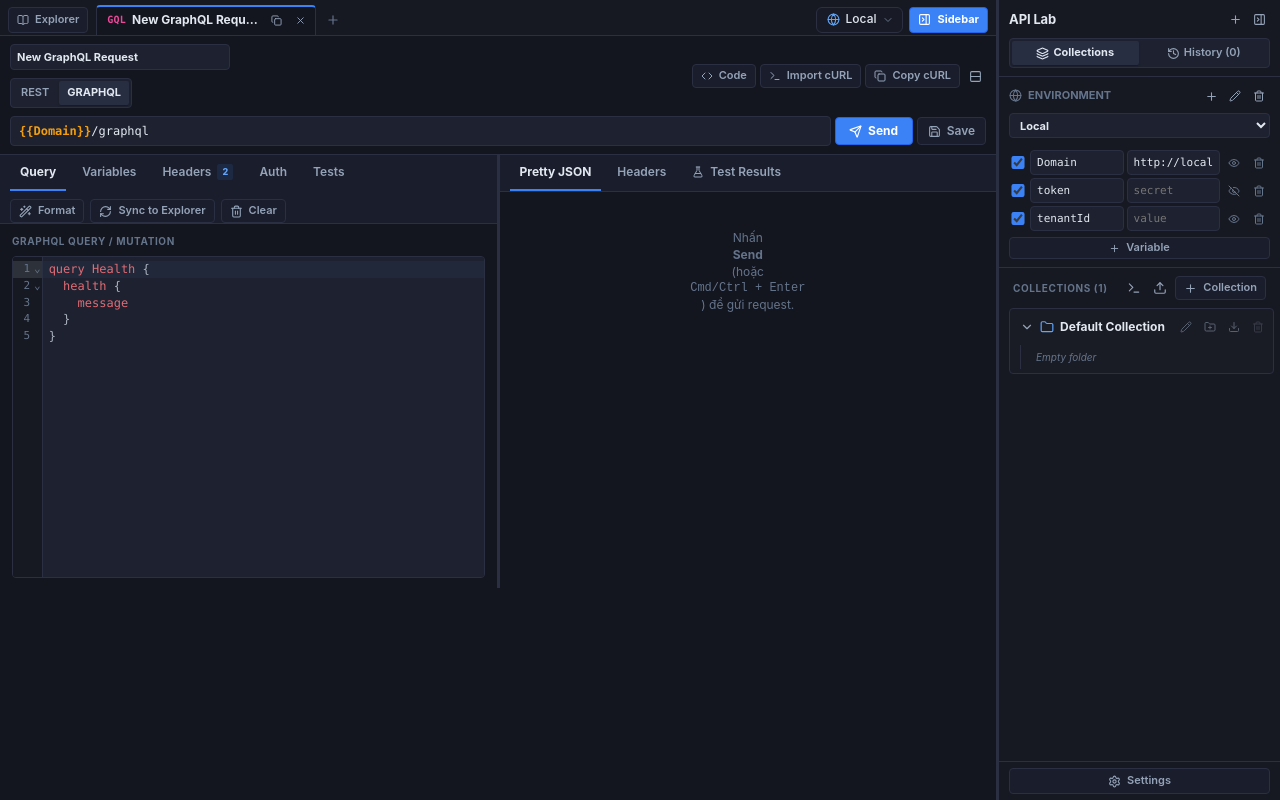
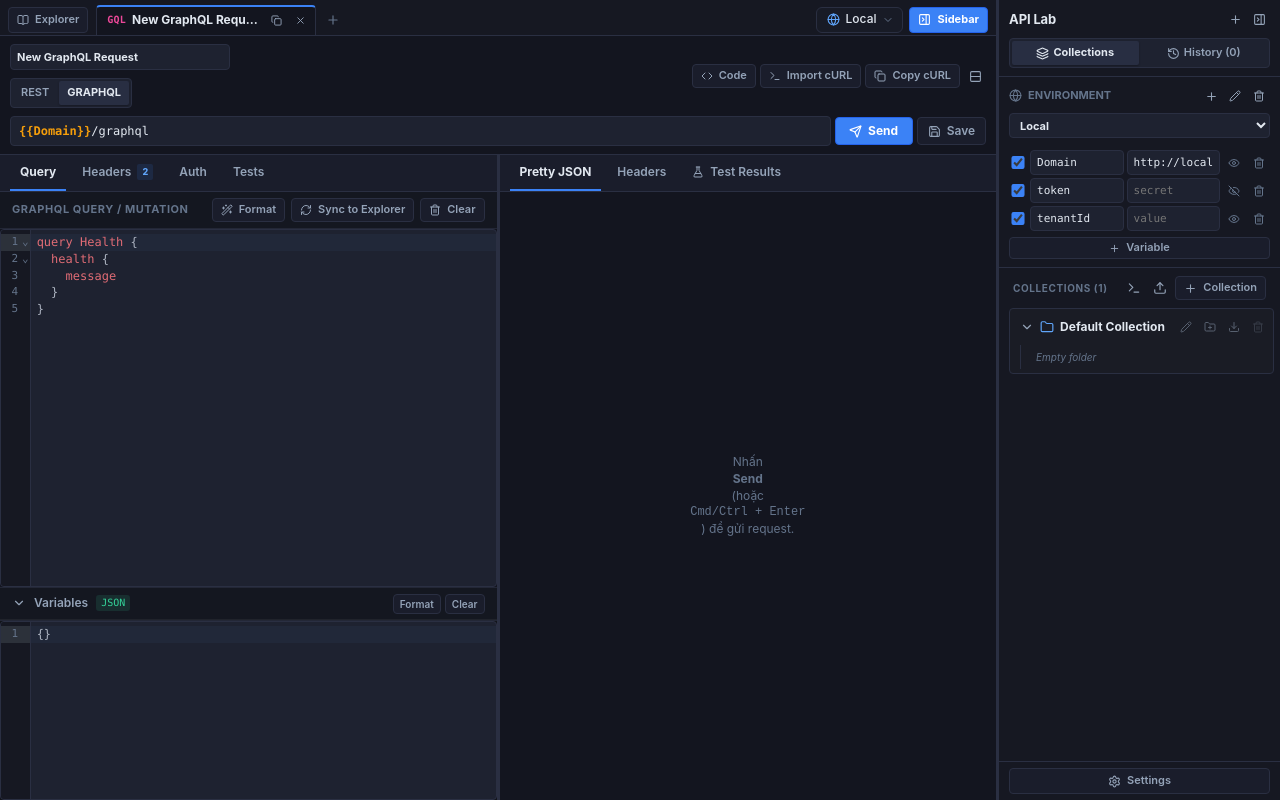
Before and after one commit to khoahocmai/api-dk-lab, a React (Vite) app: page / in a window 1280 px wide. Built offline with nearby package versions, Linux system fonts and the light colour scheme.

Commit message:
Cho cái variables ngang với query

```diff
--- a/data/collections.json
+++ b/data/collections.json
@@ -298,6 +298,7 @@
     "925ff10c-6428-4f56-b1e6-bd84786a0fb2"
   ],
   "expandedFolderIds": [
-    "a6bed4b5-2fa6-49c4-8e17-6af73ac60dd8"
+    "a6bed4b5-2fa6-49c4-8e17-6af73ac60dd8",
+    "785cea12-b358-4f53-bf46-46ebd0bf368c"
   ]
 }
--- a/src/App.css
+++ b/src/App.css
@@ -55,9 +55,14 @@
 
 .main-panel {
   min-width: 0;
+  min-height: 0;
+  height: 100%;
+  width: 100%;
+  flex: 1;
   display: flex;
   flex-direction: column;
   background: var(--bg-panel);
+  overflow: hidden;
 }
 
 .panel-header {
@@ -531,17 +536,23 @@
 .response-panel {
   min-width: 0;
   min-height: 0;
+  height: 100%;
+  width: 100%;
   display: flex;
   flex-direction: column;
   background: var(--bg-panel);
+  overflow: hidden;
 }
 
 .editor-body {
   min-height: 0;
+  height: 100%;
+  width: 100%;
   flex: 1;
   display: flex;
   flex-direction: column;
-  padding: 10px 12px;
+  padding: 0;
+  overflow: hidden;
 }
 
 .response-body {
@@ -1586,27 +1597,47 @@
   background: var(--bg-input);
   display: flex;
   flex-direction: column;
-}
-
-.codemirror-wrapper .cm-editor {
   height: 100%;
-  font-family: var(--font-mono);
+  width: 100%;
+  min-height: 0;
+  flex: 1;
+}
+
+.codemirror-wrapper .cm-editor,
+.cm-theme,
+.cm-editor {
+  height: 100% !important;
+  max-height: 100% !important;
+  display: flex !important;
+  flex-direction: column !important;
+  min-height: 0 !important;
+  font-family: var(--font-mono, monospace) !important;
   font-size: 12px;
   line-height: 1.5;
-  background: var(--bg-input);
-}
-
-.codemirror-wrapper .cm-scroller {
-  overflow: auto;
-  font-family: inherit;
-  background: var(--bg-input);
-}
-
-.codemirror-wrapper .cm-gutters {
-  background: var(--bg-sidebar);
-  border-right: 1px solid var(--border);
-  color: var(--text-dim);
-  font-size: 11px;
+  background: transparent !important;
+}
+
+.codemirror-wrapper .cm-scroller,
+.cm-scroller {
+  overflow: auto !important;
+  flex: 1 1 0% !important;
+  min-height: 0 !important;
+  height: 100% !important;
+  max-height: 100% !important;
+  font-family: var(--font-mono, monospace) !important;
+  background: transparent !important;
+}
+
+.cm-content {
+  min-height: 100% !important;
+}
+
+.codemirror-wrapper .cm-gutters,
+.cm-gutters {
+  background: var(--bg-sidebar) !important;
+  border-right: 1px solid var(--border) !important;
+  color: var(--text-dim) !important;
+  font-size: 11px !important;
 }
 
 /* ==========================================================================
@@ -2279,3 +2310,104 @@
   font-family: var(--font-mono);
   color: var(--text-secondary);
 }
+
+.button-xs {
+  height: 20px;
+  padding: 0 6px;
+  font-size: 10px;
+  gap: 3px;
+}
+
+/* ==========================================================================
+   GRAPHQL UNIFIED QUERY & VARIABLES PANE (Postman Style)
+   ========================================================================== */
+
+.graphql-unified-container {
+  height: 100%;
+  width: 100%;
+  display: flex;
+  flex-direction: column;
+  min-height: 0;
+  overflow: hidden;
+}
+
+.graphql-query-pane {
+  height: 100%;
+  width: 100%;
+  display: flex;
+  flex-direction: column;
+  min-height: 0;
+  overflow: hidden;
+}
+
+.graphql-variables-drawer {
+  height: 100%;
+  width: 100%;
+  display: flex;
+  flex-direction: column;
+  min-height: 0;
+  background: var(--bg-panel);
+  overflow: hidden;
+}
+
+.graphql-vars-header {
+  height: 30px;
+  min-height: 30px;
+  background: #141721;
+  display: flex;
+  align-items: center;
+  justify-content: space-between;
+  padding: 0 10px;
+  border-bottom: 1px solid rgba(255, 255, 255, 0.05);
+  cursor: pointer;
+  user-select: none;
+  transition: background 0.12s ease;
+}
+
+.graphql-vars-header:hover {
+  background: #1a1e2b;
+}
+
+.graphql-vars-header.is-collapsed {
+  border-top: 1px solid var(--border);
+  border-bottom: 0;
+}
+
+.graphql-vars-header-left {
+  display: flex;
+  align-items: center;
+  gap: 6px;
+  font-size: 11px;
+  font-weight: 600;
+  color: var(--text-secondary);
+}
+
+.graphql-vars-header:hover .graphql-vars-header-left {
+  color: var(--text-primary);
+}
+
+.graphql-vars-title {
+  letter-spacing: 0.02em;
+}
+
+.graphql-vars-badge {
+  font-size: 9px;
+  font-weight: 700;
+  padding: 1px 4px;
+  border-radius: 3px;
+  background: rgba(59, 130, 246, 0.15);
+  color: #60a5fa;
+  font-family: var(--font-mono);
+}
+
+.graphql-vars-header-actions {
+  display: flex;
+  align-items: center;
+  gap: 4px;
+}
+
+.graphql-vars-editor-wrap {
+  flex: 1;
+  min-height: 0;
+  overflow: hidden;
+}
--- a/src/components/common/CodeEditor.tsx
+++ b/src/components/common/CodeEditor.tsx
@@ -23,7 +23,7 @@ export function CodeEditor({
   readOnly = false,
   placeholder,
   height = '100%',
-  minHeight = '180px',
+  minHeight = '0px',
   maxHeight,
   fontSize,
 }: CodeEditorProps) {
--- a/src/components/layout/MainPanel.tsx
+++ b/src/components/layout/MainPanel.tsx
@@ -124,8 +124,20 @@ export function MainPanel({
               <Panel
                 defaultSize="50%"
                 minSize="20%"
-                className="panel-resizable-item"
+                className="panel-resizable-item h-full min-h-0 overflow-hidden flex flex-col"
                 id="req-editor-panel"
+              >
+                <div
+                  className="h-full w-full min-h-0 flex-1 flex flex-col overflow-hidden"
+                  style={{
+                    height: '100%',
+                    width: '100%',
+                    minHeight: 0,
+                    flex: '1 1 0%',
+                    display: 'flex',
+                    flexDirection: 'column',
+                    overflow: 'hidden',
+                  }}
                 >
                   <RequestEditor
                     activeTab={activeTab}
@@ -136,6 +148,7 @@ export function MainPanel({
                     onClear={onClear}
                     onSyncToExplorer={onSyncToExplorer}
                   />
+                </div>
               </Panel>
 
               <Separator
--- a/src/components/request/RequestEditor.tsx
+++ b/src/components/request/RequestEditor.tsx
@@ -1,10 +1,19 @@
 import { useState } from 'react'
-import { Check, FlaskConical, RefreshCw, Trash2, Wand2 } from 'lucide-react'
+import {
+  Check,
+  ChevronDown,
+  ChevronUp,
+  FlaskConical,
+  RefreshCw,
+  Trash2,
+  Wand2,
+} from 'lucide-react'
 import type { BodyType, EnvironmentItem, KeyValueRow, RequestItem } from '../../types'
 import {
   buildUrlWithQueryParams,
   convertRowsToHeadersJson,
 } from '../../utils/urlHelper'
+import { formatJsonSafely } from '../../utils/formatters'
 import { CodeEditor } from '../common/CodeEditor'
 import { KeyValueTable } from './KeyValueTable'
 import { AuthEditor } from './AuthEditor'
@@ -30,8 +39,12 @@ export function RequestEditor({
   onSyncToExplorer,
 }: RequestEditorProps) {
   const [isSynced, setIsSynced] = useState(false)
+  const [isVariablesOpen, setIsVariablesOpen] = useState<boolean>(true)
   const isGraphQL = activeTab.mode === 'GRAPHQL'
   const isGetOrDelete = ['GET', 'DELETE'].includes(activeTab.method)
+
+  const isQueryTabActive =
+    activeTab.editorTab === 'BODY' || (isGraphQL && activeTab.editorTab === 'VARIABLES')
 
   const handleSyncClick = () => {
     if (!onSyncToExplorer) return
@@ -40,6 +53,16 @@ export function RequestEditor({
       setIsSynced(true)
       setTimeout(() => setIsSynced(false), 1200)
     }
+  }
+
+  const handleFormatVariables = () => {
+    if (!activeTab.gqlVariables) return
+    const formatted = formatJsonSafely(activeTab.gqlVariables)
+    onUpdateTab({ gqlVariables: formatted })
+  }
+
+  const handleClearVariables = () => {
+    onUpdateTab({ gqlVariables: '{}' })
   }
 
   // 2-way sync: Params change -> update URL
@@ -70,27 +93,23 @@ export function RequestEditor({
   const hasTestScript = Boolean(activeTab.testScript && activeTab.testScript.trim())
 
   return (
-    <section className="request-editor">
-      <div className="section-header">
+    <div className="request-editor" style={{ display: 'flex', flexDirection: 'column', height: '100%', width: '100%', minHeight: 0, overflow: 'hidden' }}>
+      {/* 1. HÀNG SUB-TABS TRÊN CÙNG (CỐ ĐỊNH) */}
+      <div className="section-header" style={{ flexShrink: 0 }}>
         <div className="row wrap">
           {isGraphQL ? (
-            /* GraphQL Mode Tab Order: Query -> Variables -> Headers -> Auth -> Tests */
+            /* GraphQL Mode Tab Order: Query -> Headers -> Auth -> Tests */
             <>
               <button
+                type="button"
                 onClick={() => onUpdateTab({ editorTab: 'BODY' })}
-                className={`editor-tab ${activeTab.editorTab === 'BODY' ? 'is-active' : ''}`}
+                className={`editor-tab ${isQueryTabActive ? 'is-active' : ''}`}
               >
                 Query
               </button>
 
               <button
-                onClick={() => onUpdateTab({ editorTab: 'VARIABLES' })}
-                className={`editor-tab ${activeTab.editorTab === 'VARIABLES' ? 'is-active' : ''}`}
-              >
-                Variables
-              </button>
-
-              <button
+                type="button"
                 onClick={() => onUpdateTab({ editorTab: 'HEADERS' })}
                 className={`editor-tab ${activeTab.editorTab === 'HEADERS' ? 'is-active' : ''}`}
               >
@@ -98,6 +117,7 @@ export function RequestEditor({
               </button>
 
               <button
+                type="button"
                 onClick={() => onUpdateTab({ editorTab: 'AUTH' })}
                 className={`editor-tab ${activeTab.editorTab === 'AUTH' ? 'is-active' : ''}`}
               >
@@ -105,6 +125,7 @@ export function RequestEditor({
               </button>
 
               <button
+                type="button"
                 onClick={() => onUpdateTab({ editorTab: 'TESTS' })}
                 className={`editor-tab ${activeTab.editorTab === 'TESTS' ? 'is-active' : ''}`}
               >
@@ -115,6 +136,7 @@ export function RequestEditor({
             /* REST Mode Tab Order: Params -> Body -> Headers -> Auth -> Tests */
             <>
               <button
+                type="button"
                 onClick={() => onUpdateTab({ editorTab: 'PARAMS' })}
                 className={`editor-tab ${activeTab.editorTab === 'PARAMS' ? 'is-active' : ''}`}
               >
@@ -122,6 +144,7 @@ export function RequestEditor({
               </button>
 
               <button
+                type="button"
                 onClick={() => onUpdateTab({ editorTab: 'BODY' })}
                 className={`editor-tab ${activeTab.editorTab === 'BODY' ? 'is-active' : ''}`}
               >
@@ -129,6 +152,7 @@ export function RequestEditor({
               </button>
 
               <button
+                type="button"
                 onClick={() => onUpdateTab({ editorTab: 'HEADERS' })}
                 className={`editor-tab ${activeTab.editorTab === 'HEADERS' ? 'is-active' : ''}`}
               >
@@ -136,6 +160,7 @@ export function RequestEditor({
               </button>
 
               <button
+                type="button"
                 onClick={() => onUpdateTab({ editorTab: 'AUTH' })}
                 className={`editor-tab ${activeTab.editorTab === 'AUTH' ? 'is-active' : ''}`}
               >
@@ -143,6 +168,7 @@ export function RequestEditor({
               </button>
 
               <button
+                type="button"
                 onClick={() => onUpdateTab({ editorTab: 'TESTS' })}
                 className={`editor-tab ${activeTab.editorTab === 'TESTS' ? 'is-active' : ''}`}
               >
@@ -152,40 +178,139 @@ export function RequestEditor({
           )}
         </div>
 
+        {/* REST mode Toolbar buttons */}
+        {!isGraphQL && (
           <div className="row wrap">
-          {activeTab.editorTab === 'BODY' && (!isGraphQL ? activeTab.bodyType === 'json' : true) && (
-            <button onClick={onFormat} className="button button-sm">
+            {activeTab.editorTab === 'BODY' && activeTab.bodyType === 'json' && (
+              <button onClick={onFormat} className="button button-sm" type="button">
                 <Wand2 size={13} />
                 Format
               </button>
             )}
-          {activeTab.editorTab === 'VARIABLES' && (
-            <button onClick={onFormat} className="button button-sm">
-              <Wand2 size={13} />
-              Format
+            <button onClick={onClear} className="button button-sm" type="button">
+              <Trash2 size={13} />
+              Clear
             </button>
+          </div>
         )}
-          {isGraphQL && (activeTab.editorTab === 'BODY' || activeTab.editorTab === 'VARIABLES') && onSyncToExplorer && (
+      </div>
+
+      {/* 2. NỘI DUNG CHÍNH (BẮT BUỘC CHIẾM TRỌN DIỆN TÍCH flex-1 min-h-0) */}
+      <div className="editor-body" style={{ flex: '1 1 0%', minHeight: 0, height: '100%', width: '100%', display: 'flex', flexDirection: 'column', padding: 0, overflow: 'hidden' }}>
+
+        {/* GRAPHQL UNIFIED QUERY & VARIABLES PANE */}
+        {isGraphQL && isQueryTabActive && (
+          <div style={{ flex: '1 1 0%', display: 'flex', flexDirection: 'column', height: '100%', width: '100%', minHeight: 0, overflow: 'hidden' }}>
+
+            {/* TOOLBAR TRÊN (Format, Sync, Clear) - CỐ ĐỊNH */}
+            <div style={{ flexShrink: 0, display: 'flex', alignItems: 'center', justifyContent: 'space-between', padding: '6px 12px', borderBottom: '1px solid #232736', background: '#141720' }}>
+              <span style={{ fontSize: '11px', fontWeight: 700, color: 'var(--text-dim)', letterSpacing: '0.05em' }}>
+                GRAPHQL QUERY / MUTATION
+              </span>
+              <div style={{ display: 'flex', alignItems: 'center', gap: '6px' }}>
+                <button onClick={onFormat} className="button button-sm" type="button">
+                  <Wand2 size={12} />
+                  <span>Format</span>
+                </button>
+                {onSyncToExplorer && (
                   <button
                     onClick={handleSyncClick}
                     className={`button button-sm ${isSynced ? 'text-emerald-400 border-emerald-500/40 bg-emerald-500/10' : ''}`}
                     title="Đồng bộ các trường trong Editor ngược lại cây chọn GraphQL Explorer bên trái"
+                    type="button"
                   >
-              {isSynced ? <Check size={13} className="text-emerald-400" /> : <RefreshCw size={13} />}
+                    {isSynced ? <Check size={12} className="text-emerald-400" /> : <RefreshCw size={12} />}
                     <span>{isSynced ? 'Synced!' : 'Sync to Explorer'}</span>
                   </button>
                 )}
-          <button onClick={onClear} className="button button-sm">
-            <Trash2 size={13} />
+                <button onClick={onClear} className="button button-sm" type="button">
+                  <Trash2 size={12} />
+                  <span>Clear</span>
+                </button>
+              </div>
+            </div>
+
+            {/* KHU VỰC SOẠN THẢO GRAPHQL QUERY (BUNG FULL CHIỀU CAO TRÊN + BẬT CUỘN NỘI BỘ) */}
+            <div style={{ flex: '1 1 0%', minHeight: 0, width: '100%', overflow: 'hidden', position: 'relative' }}>
+              <div style={{ position: 'absolute', inset: 0, width: '100%', height: '100%', overflow: 'hidden' }}>
+                <CodeEditor
+                  value={activeTab.gqlQuery || ''}
+                  onChange={(val) => onUpdateTab({ gqlQuery: val })}
+                  language="graphql"
+                  placeholder="query { ... }"
+                  height="100%"
+                  minHeight="100%"
+                  fontSize={editorFontSize}
+                />
+              </div>
+            </div>
+
+            {/* NGĂN KÉO VARIABLES DẠNG ACCORDION Ở ĐÁY */}
+            <div style={{ flexShrink: 0, display: 'flex', flexDirection: 'column', borderTop: '1px solid #232736', background: '#141720' }}>
+
+              {/* THANH TOGGLE BAR CỦA VARIABLES (LUÔN HIỂN THỊ CỐ ĐỊNH ~32px) */}
+              <div
+                style={{ height: '32px', minHeight: '32px', padding: '0 12px', display: 'flex', alignItems: 'center', justifyContent: 'space-between', cursor: 'pointer', userSelect: 'none', background: '#141720' }}
+                className="graphql-vars-header"
+                onClick={() => setIsVariablesOpen(!isVariablesOpen)}
+              >
+                <div style={{ display: 'flex', alignItems: 'center', gap: '8px' }}>
+                  {isVariablesOpen ? (
+                    <ChevronDown size={14} style={{ color: 'var(--text-muted)' }} />
+                  ) : (
+                    <ChevronUp size={14} style={{ color: 'var(--text-muted)' }} />
+                  )}
+                  <span style={{ fontSize: '12px', fontWeight: 600, color: 'var(--text-secondary)' }}>Variables</span>
+                  <span style={{ fontSize: '10px', color: '#34d399', background: 'rgba(52, 211, 153, 0.12)', padding: '1px 5px', borderRadius: '3px', fontFamily: 'var(--font-mono)' }}>
+                    JSON
+                  </span>
+                </div>
+
+                <div style={{ display: 'flex', alignItems: 'center', gap: '4px' }} onClick={(e) => e.stopPropagation()}>
+                  <button
+                    type="button"
+                    title="Format JSON"
+                    className="button button-xs"
+                    onClick={handleFormatVariables}
+                  >
+                    Format
+                  </button>
+                  <button
+                    type="button"
+                    title="Clear JSON"
+                    className="button button-xs"
+                    onClick={handleClearVariables}
+                  >
                     Clear
                   </button>
                 </div>
               </div>
 
-      <div className="editor-body">
-        {/* PARAMS TAB */}
-        {activeTab.editorTab === 'PARAMS' && (
-          <div className="scroll-area">
+              {/* KHUNG SOẠN THẢO JSON VARIABLES (HIỂN THỊ KHI OPEN - CỐ ĐỊNH 180PX + BẬT CUỘN NỘI BỘ) */}
+              {isVariablesOpen && (
+                <div style={{ height: '180px', minHeight: '180px', maxHeight: '180px', borderTop: '1px solid #232736', background: '#12141a', overflow: 'hidden', position: 'relative' }}>
+                  <div style={{ position: 'absolute', inset: 0, width: '100%', height: '100%', overflow: 'hidden' }}>
+                    <CodeEditor
+                      value={activeTab.gqlVariables || '{}'}
+                      onChange={(val) => onUpdateTab({ gqlVariables: val })}
+                      language="json"
+                      placeholder="{\n  \n}"
+                      height="100%"
+                      minHeight="100%"
+                      fontSize={editorFontSize}
+                    />
+                  </div>
+                </div>
+              )}
+
+            </div>
+
+          </div>
+        )}
+
+        {/* PARAMS TAB (REST) */}
+        {!isGraphQL && activeTab.editorTab === 'PARAMS' && (
+          <div className="scroll-area" style={{ padding: '10px 12px' }}>
             <KeyValueTable
               rows={activeTab.params}
               onChange={handleParamsChange}
@@ -200,7 +325,7 @@ export function RequestEditor({
 
         {/* HEADERS TAB */}
         {activeTab.editorTab === 'HEADERS' && (
-          <div className="scroll-area">
+          <div className="scroll-area" style={{ padding: '10px 12px' }}>
             <KeyValueTable
               rows={activeTab.headersList}
               onChange={handleHeadersChange}
@@ -215,7 +340,7 @@ export function RequestEditor({
 
         {/* AUTH TAB */}
         {activeTab.editorTab === 'AUTH' && (
-          <div className="scroll-area">
+          <div className="scroll-area" style={{ padding: '10px 12px' }}>
             <AuthEditor
               auth={activeTab.auth}
               onChange={(auth) => onUpdateTab({ auth })}
@@ -224,25 +349,10 @@ export function RequestEditor({
           </div>
         )}
 
-        {/* BODY TAB */}
-        {activeTab.editorTab === 'BODY' && (
-          <>
-            {isGraphQL ? (
-              <div className="stack" style={{ flex: 1, minHeight: 0 }}>
-                <div className="caps">GraphQL Query / Mutation</div>
-                <CodeEditor
-                  value={activeTab.gqlQuery}
-                  onChange={(val) => onUpdateTab({ gqlQuery: val })}
-                  language="graphql"
-                  placeholder="query { ... }"
-                  height="100%"
-                  minHeight="320px"
-                  fontSize={editorFontSize}
-                />
-              </div>
-            ) : (
-              <div className="stack" style={{ flex: 1, minHeight: 0 }}>
-                <div className="row wrap" style={{ gap: 16, marginBottom: 8 }}>
+        {/* REST BODY TAB */}
+        {!isGraphQL && activeTab.editorTab === 'BODY' && (
+          <div className="stack" style={{ flex: 1, minHeight: 0, padding: '10px 12px', height: '100%', overflow: 'hidden' }}>
+            <div className="row wrap" style={{ gap: 16, marginBottom: 8, flexShrink: 0 }}>
               <span className="caps" style={{ alignSelf: 'center' }}>Body Format:</span>
               <div className="segmented" role="radiogroup">
                 {(['none', 'json', 'form-data', 'x-www-form-urlencoded', 'raw'] as BodyType[]).map(
@@ -271,25 +381,29 @@ export function RequestEditor({
             ) : activeTab.bodyType === 'none' ? (
               <div className="response-empty">This request does not have a body.</div>
             ) : activeTab.bodyType === 'json' ? (
+              <div style={{ flex: 1, minHeight: 0, height: '100%', overflow: 'hidden' }}>
                 <CodeEditor
                   value={activeTab.restBody}
                   onChange={(val) => onUpdateTab({ restBody: val })}
                   language="json"
                   placeholder="{\n  \n}"
                   height="100%"
-                    minHeight="320px"
+                  minHeight="100%"
                   fontSize={editorFontSize}
                 />
+              </div>
             ) : activeTab.bodyType === 'raw' ? (
+              <div style={{ flex: 1, minHeight: 0, height: '100%', overflow: 'hidden' }}>
                 <CodeEditor
                   value={activeTab.rawText}
                   onChange={(val) => onUpdateTab({ rawText: val })}
                   language="text"
                   placeholder="Raw text payload..."
                   height="100%"
-                    minHeight="320px"
+                  minHeight="100%"
                   fontSize={editorFontSize}
                 />
+              </div>
             ) : activeTab.bodyType === 'form-data' ? (
               <div className="scroll-area">
                 <KeyValueTable
@@ -315,28 +429,10 @@ export function RequestEditor({
             )}
           </div>
         )}
-          </>
-        )}
-
-        {/* VARIABLES TAB (GraphQL) */}
-        {activeTab.editorTab === 'VARIABLES' && (
-          <div className="stack" style={{ flex: 1, minHeight: 0 }}>
-            <div className="caps">GraphQL JSON Variables</div>
-            <CodeEditor
-              value={activeTab.gqlVariables}
-              onChange={(val) => onUpdateTab({ gqlVariables: val })}
-              language="json"
-              placeholder="{\n  \n}"
-              height="100%"
-              minHeight="320px"
-              fontSize={editorFontSize}
-            />
-          </div>
-        )}
 
         {/* TESTS TAB */}
         {activeTab.editorTab === 'TESTS' && (
-          <div className="stack" style={{ flex: 1, minHeight: 0 }}>
+          <div className="stack" style={{ flex: 1, minHeight: 0, padding: '10px 12px', height: '100%' }}>
             <TestScriptEditor
               script={activeTab.testScript}
               onChange={(testScript) => onUpdateTab({ testScript })}
@@ -344,6 +440,6 @@ export function RequestEditor({
           </div>
         )}
       </div>
-    </section>
+    </div>
   )
 }
```
Also changed, not shown: data/settings.json (+17 -61 lines). Lines whose indentation alone changed are shown as unchanged.
